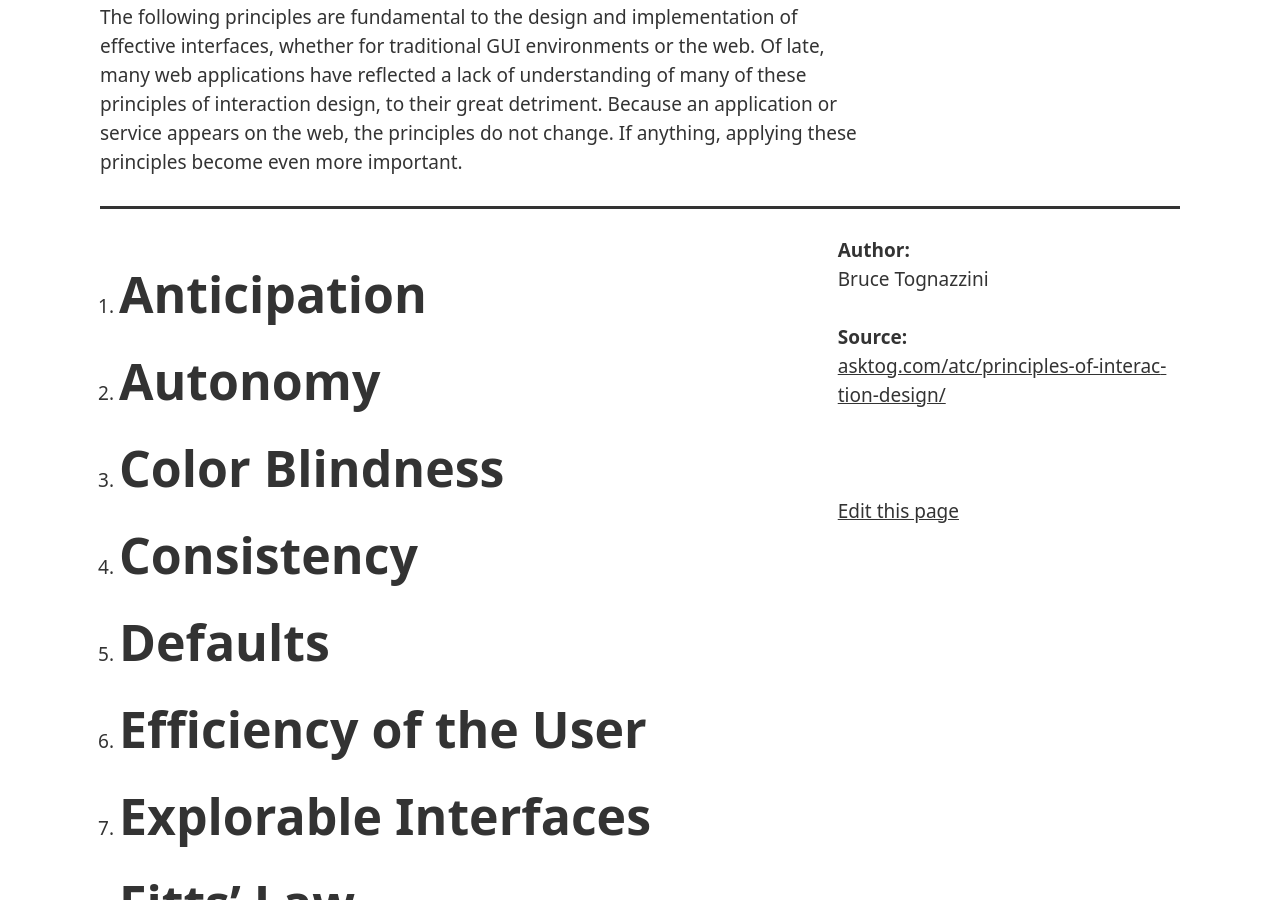
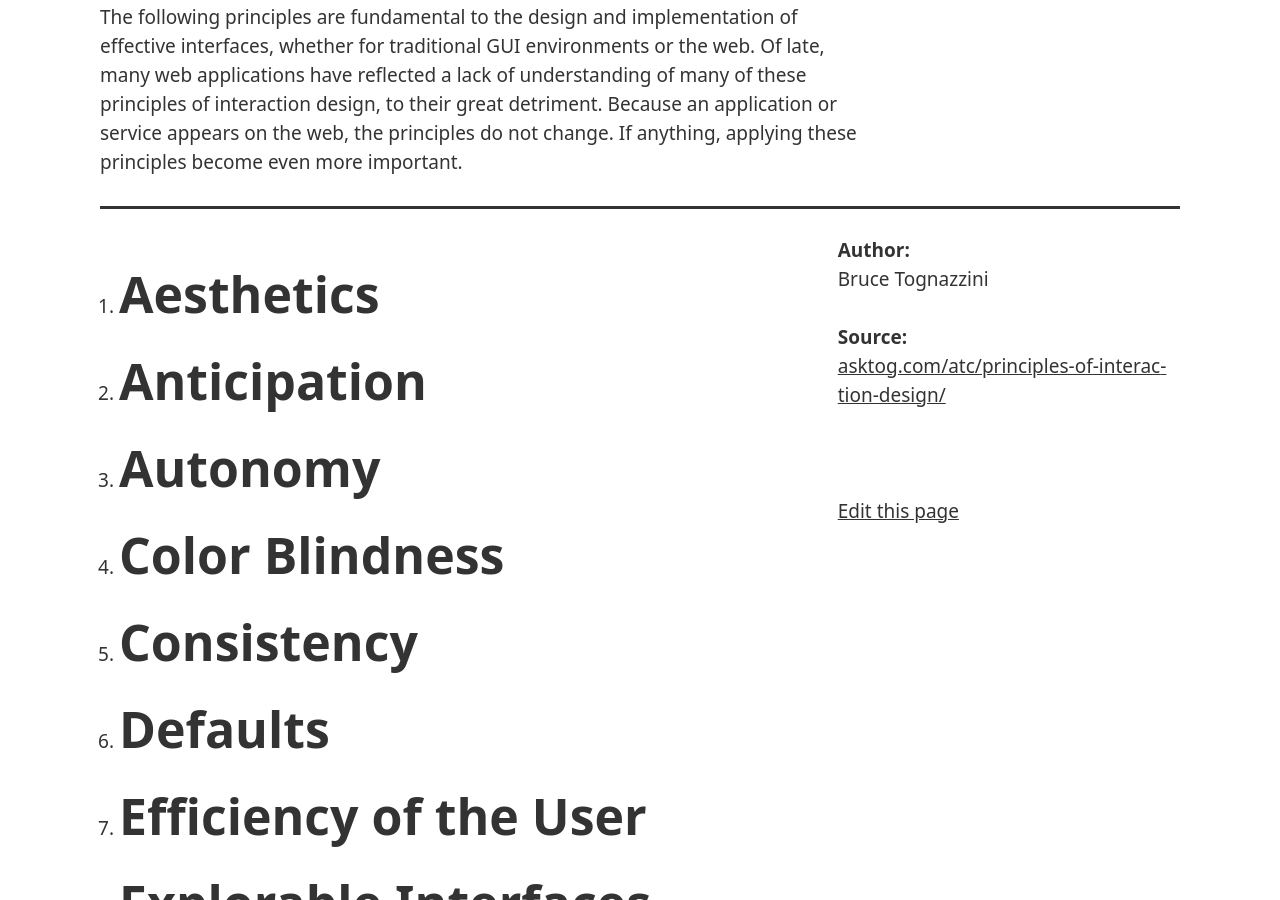
Before and after one commit to benbrignell/principles.design, a Jekyll site: the page built from _examples/first-principles-of-interaction-design.md, in a window 1280 px wide and 900 px high, scrolled down 391 px. Built offline with Jekyll 4.4.1, drawn with Linux system fonts in a browser that asks for light colours; comment, search, counter and statistics services are not loaded.

Commit message:
Update first principle to aesthetics

```diff
--- a/_examples/first-principles-of-interaction-design.md
+++ b/_examples/first-principles-of-interaction-design.md
@@ -5,6 +5,7 @@ overview: |
     The following principles are fundamental to the design and implementation of effective interfaces, whether for traditional GUI environments or the web. Of late, many web applications have reflected a lack of understanding of many of these principles of interaction design, to their great detriment. Because an application or service appears on the web, the principles do not change. If anything, applying these principles become even more important.
 link: http://asktog.com/atc/principles-of-interaction-design/
 principles:
+ - principle: Aesthetics
  - principle: Anticipation
  - principle: Autonomy
  - principle: Color Blindness
```
